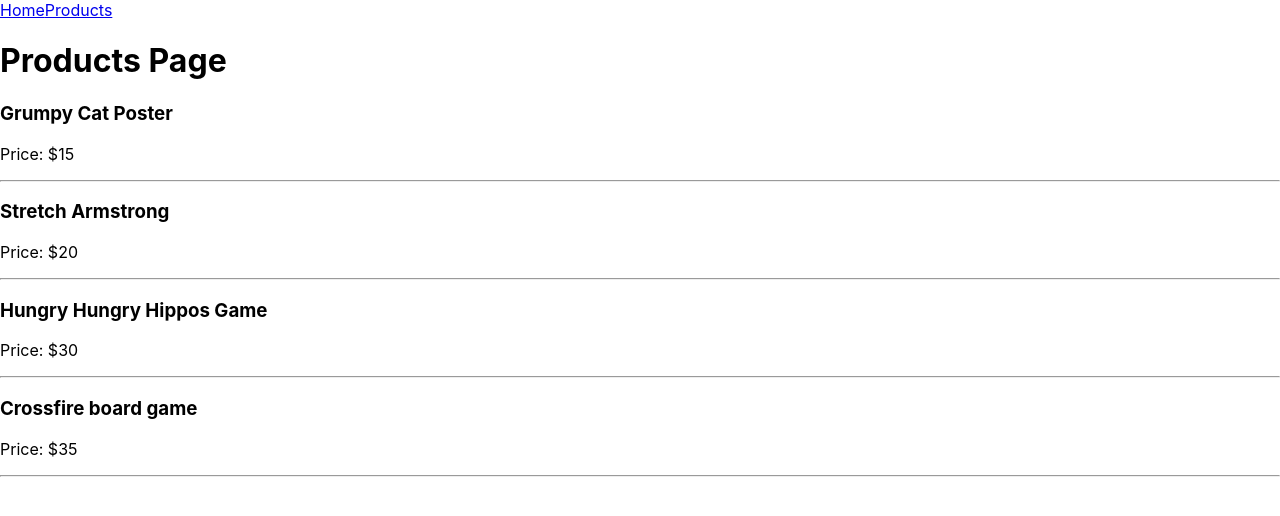
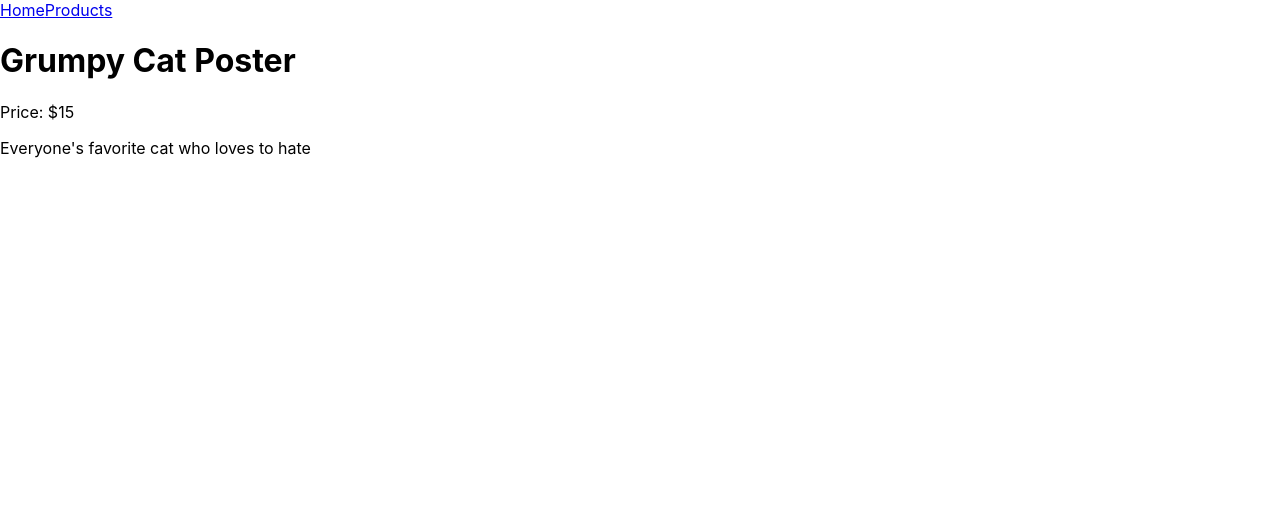
Before and after one commit to shirkedarshan/React-Practice-with-Add-To-Cart, a React (Create React App) app: page /products/1 in a window 1280 px wide. Shown: the top 516 px of the page. Built offline with nearby package versions, Linux system fonts and the light colour scheme; the HTML template or start-up script is replaced by a standard one.

Commit message:
Route Practice 2 : Router End

```diff
--- a/src/App.js
+++ b/src/App.js
@@ -2,7 +2,7 @@
 import {Link, Switch, Route} from "react-router-dom"
 import Home from "./Home"
 import Products from "./Products"
-
+import ProductDetail from "./ProductDetail"
 function App() {
     return (
         <div>
@@ -14,8 +14,11 @@
                 <Route exact path="/">
                     <Home />
                 </Route>
-                <Route path="/products">
+                <Route exact path="/products">
                     <Products />
+                </Route>
+                <Route path="/products/:productId">
+                    <ProductDetail />
                 </Route>
             </Switch>
 
--- /dev/null
+++ b/src/ProductDetail.js
@@ -0,0 +1,18 @@
+import React from "react"
+import {useParams} from "react-router-dom"
+import productsData from "./ProductsData"
+
+function ProductDetail() {
+    const {productId} = useParams()
+    const thisProduct = productsData.find(prod => prod.id === productId)
+
+    return (
+        <div>
+            <h1>{thisProduct.name}</h1>
+            <p>Price: ${thisProduct.price}</p>
+            <p>{thisProduct.description}</p>
+        </div>
+    )
+}
+
+export default ProductDetail
--- a/src/Products.js
+++ b/src/Products.js
@@ -1,10 +1,14 @@
 import React from "react"
-import productsData from "./productsData"
+import {Link} from "react-router-dom"
+
+import productsData from "./ProductsData"
 
 function Products() {
     const products = productsData.map(prod => (
         <div key={prod.id}>
-            <h3>{prod.name}</h3>
+            <h3>
+                <Link to={`/products/${prod.id}`}>{prod.name}</Link>
+            </h3>
             <p>Price: ${prod.price}</p>
             <hr />
         </div>
--- a/src/ProductsData.js
+++ b/src/ProductsData.js
@@ -1,24 +1,24 @@
 export default [
     {
-        id: 1,
+        id: "1",
         name: "Grumpy Cat Poster",
         description: "Everyone's favorite cat who loves to hate",
         price: 15
     },
     {
-        id: 2,
+        id: "2",
         name: "Stretch Armstrong",
         description: "He bends! He stretches! He even ties in knots, but always returns to his original shape!",
         price: 20
     },
     {
-        id: 3,
+        id: "3",
         name: "Hungry Hungry Hippos Game",
         description: "It's a race, it's a chase, hurry up and feed their face! Who will win? No one knows! Feed the hungry hip-ip-pos!",
         price: 30
     },
     {
-        id: 4,
+        id: "4",
         name: "Crossfire board game",
         description: "You'll get caught up in the crossfire!",
         price: 35
```
Also changed, not shown: 1 other file (tests, documents, lock files or other folders).
